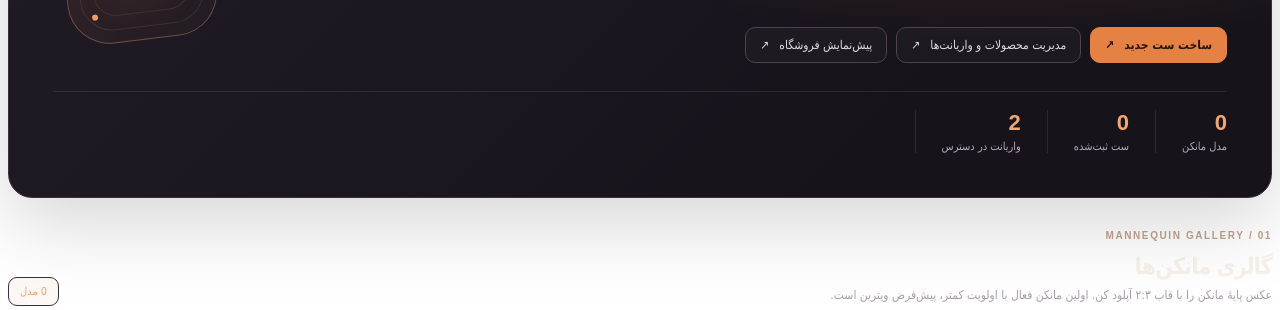
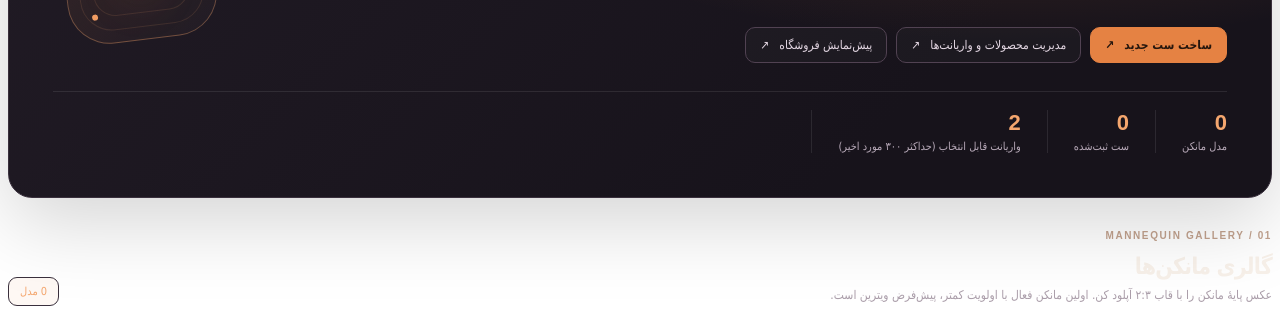
Before and after one commit to MREZA-MJDi/vision, a Laravel app: page /admin/try-on in a window 1280 px wide. Shown: the part 513-823 px from the top of the page. Run offline with Laravel 12, Linux system fonts and the light colour scheme; the visitor is signed in with stand-in values (Sample User, id 1); data comes from the database, SQL or seed files in the repository; data that the repository does not hold is empty; some libraries are stand-ins or nearby versions.

Commit message:
fix(admin): disclose capped variant picker results accurately

```diff
--- a/resources/views/admin/fitting-room-studio/index.blade.php
+++ b/resources/views/admin/fitting-room-studio/index.blade.php
@@ -19,7 +19,7 @@
         <div class="fr-hero__stats">
             <div><strong>{{ number_format($mannequins->count()) }}</strong><span>مدل مانکن</span></div>
             <div><strong>{{ number_format($mannequins->sum('looks_count')) }}</strong><span>ست ثبت‌شده</span></div>
-            <div><strong>{{ number_format($variants->count()) }}</strong><span>واریانت در دسترس</span></div>
+            <div><strong>{{ number_format($variants->count()) }}</strong><span>واریانت قابل انتخاب (حداکثر ۳۰۰ مورد اخیر)</span></div>
         </div>
     </header>
 
```
